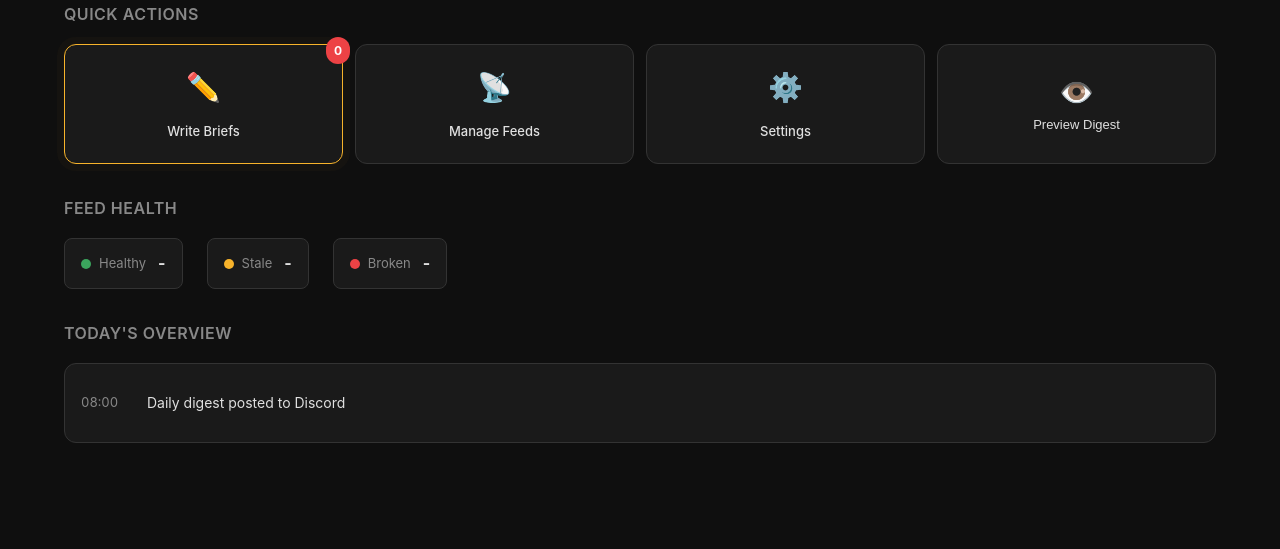
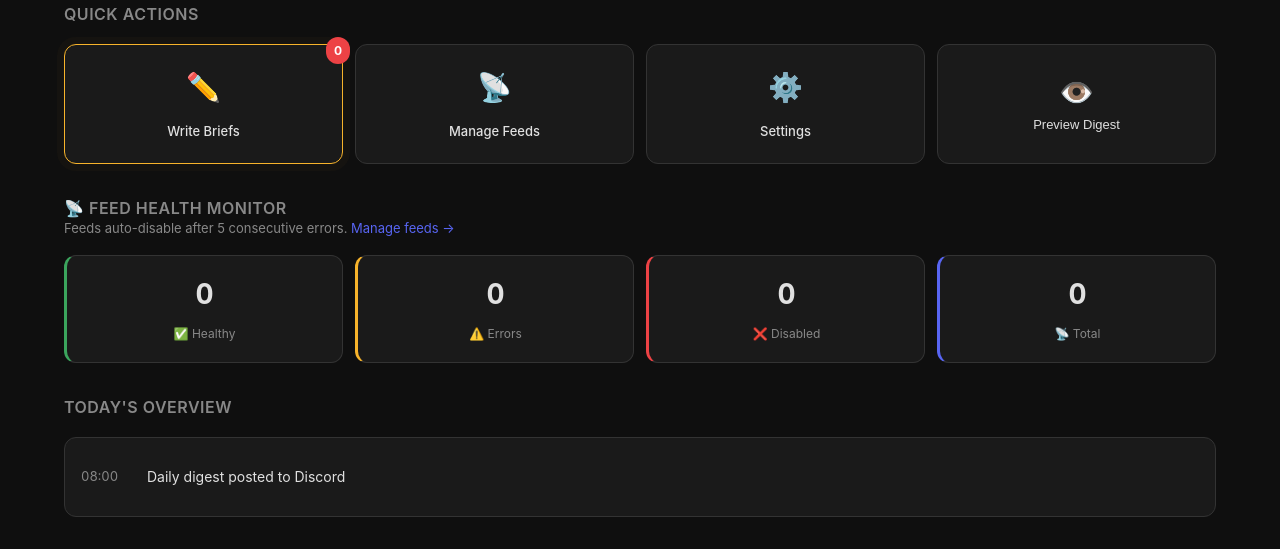
Before and after one commit to 39Sekai/news-digest, a FastAPI app: page / in a window 1280 px wide. Shown: the part 319-868 px from the top of the page. Before the commit the page ends 762 px from the top, so only its background shows below. Run offline with FastAPI, Linux system fonts and the light colour scheme; data comes from the database, SQL or seed files in the repository; data that the repository does not hold is empty.

Commit message:
feat(web-ui): Enhance feed health monitoring and UI
- Add getFeedHealthStatus() to compute feed status client-side
- Update renderFeeds() to show error_count and error messages
- Show different action buttons for enabled vs disabled feeds
- Add deleteFeed() function for permanently removing feeds
- Update updateStats() to categorize feeds as healthy/errors/disabled
- Add feed health widget to dashboard with real-time counts
- Update dashboard.html with new feed health widget layout
- Add CSS styles for feed health indicators and status badges
- Color-code feeds: green (healthy), yellow (errors), red (disabled)
- Show error messages inline in feed list
- Add help text explaining auto-disable behavior

```diff
--- a/web/static/css/style.css
+++ b/web/static/css/style.css
@@ -795,6 +795,116 @@ body {
     gap: 12px;
 }
 
+/* Feed Health Widget */
+.feed-health-widget {
+    margin-bottom: 32px;
+}
+
+.feed-health-widget h2 {
+    font-size: 16px;
+    font-weight: 600;
+    margin-bottom: 8px;
+    color: var(--color-text-muted);
+    text-transform: uppercase;
+    letter-spacing: 0.5px;
+}
+
+.feed-health-widget .section-help {
+    font-size: 13px;
+    color: var(--color-text-muted);
+    margin-bottom: 16px;
+}
+
+.feed-health-widget .section-help a {
+    color: var(--color-primary);
+    text-decoration: none;
+}
+
+.health-grid {
+    display: grid;
+    grid-template-columns: repeat(auto-fit, minmax(120px, 1fr));
+    gap: 12px;
+}
+
+.health-stat {
+    background: var(--color-surface);
+    border: 1px solid var(--color-border);
+    border-radius: var(--radius-lg);
+    padding: 16px;
+    text-align: center;
+    transition: all 0.2s;
+}
+
+.health-stat:hover {
+    border-color: var(--color-primary);
+}
+
+.health-stat.healthy {
+    border-left: 3px solid var(--color-success);
+}
+
+.health-stat.warning {
+    border-left: 3px solid var(--color-warning);
+}
+
+.health-stat.disabled {
+    border-left: 3px solid var(--color-danger);
+}
+
+.health-stat.total {
+    border-left: 3px solid var(--color-primary);
+}
+
+.health-number {
+    display: block;
+    font-size: 28px;
+    font-weight: 700;
+    font-variant-numeric: tabular-nums;
+    margin-bottom: 4px;
+}
+
+.health-label {
+    font-size: 12px;
+    color: var(--color-text-muted);
+}
+
+/* Feed Item Health Indicators */
+.feed-item {
+    transition: all 0.2s;
+}
+
+.feed-item.error {
+    border-left: 3px solid var(--color-warning);
+}
+
+.feed-item.broken,
+.feed-item.disabled {
+    border-left: 3px solid var(--color-danger);
+    opacity: 0.8;
+}
+
+.feed-item.disabled .feed-name {
+    text-decoration: line-through;
+    color: var(--color-text-muted);
+}
+
+.feed-error {
+    font-size: 12px;
+    color: var(--color-warning);
+    margin-top: 4px;
+    font-style: italic;
+}
+
+.status-badge.error {
+    background: rgba(247, 179, 43, 0.2);
+    color: var(--color-warning);
+}
+
+.status-badge.disabled {
+    background: var(--color-border);
+    color: var(--color-text-muted);
+}
+
 /* Import Preview */
 .import-preview {
     background: var(--color-bg);
--- a/web/static/js/dashboard.js
+++ b/web/static/js/dashboard.js
@@ -51,11 +51,43 @@ async function loadDashboardStats() {
 
 async function loadFeedHealth() {
     try {
-        const stats = await api('/api/v1/stats');
+        // Fetch actual feeds to compute health
+        const data = await api('/api/v1/feeds');
+        const feeds = data.feeds;
 
-        updateElement('healthyCount', formatNumber(stats.feeds.enabled - stats.feeds.broken - stats.feeds.stale));
-        updateElement('staleCount', formatNumber(stats.feeds.stale));
-        updateElement('brokenCount', formatNumber(stats.feeds.broken));
+        const total = feeds.length;
+        const healthy = feeds.filter(f => f.enabled && (f.error_count || 0) === 0).length;
+        const withErrors = feeds.filter(f => f.enabled && (f.error_count || 0) > 0 && (f.error_count || 0) < 5).length;
+        const disabled = feeds.filter(f => !f.enabled).length;
+
+        // Update feed health widget
+        const feedHealthEl = document.getElementById('feedHealthWidget');
+        if (feedHealthEl) {
+            feedHealthEl.innerHTML = `
+                <div class="health-stat healthy">
+                    <span class="health-number">${healthy}</span>
+                    <span class="health-label">✅ Healthy</span>
+                </div>
+                <div class="health-stat warning">
+                    <span class="health-number">${withErrors}</span>
+                    <span class="health-label">⚠️ Errors</span>
+                </div>
+                <div class="health-stat disabled">
+                    <span class="health-number">${disabled}</span>
+                    <span class="health-label">❌ Disabled</span>
+                </div>
+                <div class="health-stat total">
+                    <span class="health-number">${total}</span>
+                    <span class="health-label">📡 Total</span>
+                </div>
+            `;
+        }
+
+        // Also update legacy elements
+        updateElement('healthyCount', formatNumber(healthy));
+        updateElement('errorCount', formatNumber(withErrors));
+        updateElement('disabledCount', formatNumber(disabled));
+        updateElement('totalCount', formatNumber(total));
 
     } catch (error) {
         console.error('Failed to load feed health:', error);
--- a/web/templates/dashboard.html
+++ b/web/templates/dashboard.html
@@ -89,24 +89,26 @@
             </div>
         </section>
 
-        <!-- Feed Health -->
-        <section class="feed-health">
-            <h2>Feed Health</h2>
-            <div class="health-summary">
-                <div class="health-item">
-                    <span class="health-dot healthy"></span>
-                    <span class="health-label">Healthy</span>
-                    <span class="health-count" id="healthyCount">-</span>
+        <!-- Feed Health Widget -->
+        <section class="feed-health-widget">
+            <h2>📡 Feed Health Monitor</h2>
+            <p class="section-help">Feeds auto-disable after 5 consecutive errors. <a href="/feeds">Manage feeds →</a></p>
+            <div id="feedHealthWidget" class="health-grid">
+                <div class="health-stat healthy">
+                    <span class="health-number">-</span>
+                    <span class="health-label">✅ Healthy</span>
                 </div>
-                <div class="health-item">
-                    <span class="health-dot stale"></span>
-                    <span class="health-label">Stale</span>
-                    <span class="health-count" id="staleCount">-</span>
+                <div class="health-stat warning">
+                    <span class="health-number">-</span>
+                    <span class="health-label">⚠️ With Errors</span>
                 </div>
-                <div class="health-item">
-                    <span class="health-dot broken"></span>
-                    <span class="health-label">Broken</span>
-                    <span class="health-count" id="brokenCount">-</span>
+                <div class="health-stat disabled">
+                    <span class="health-number">-</span>
+                    <span class="health-label">❌ Disabled</span>
+                </div>
+                <div class="health-stat total">
+                    <span class="health-number">-</span>
+                    <span class="health-label">📡 Total</span>
                 </div>
             </div>
         </section>
```
Also changed, not shown: web/static/js/feeds.js (+80 -17 lines).
